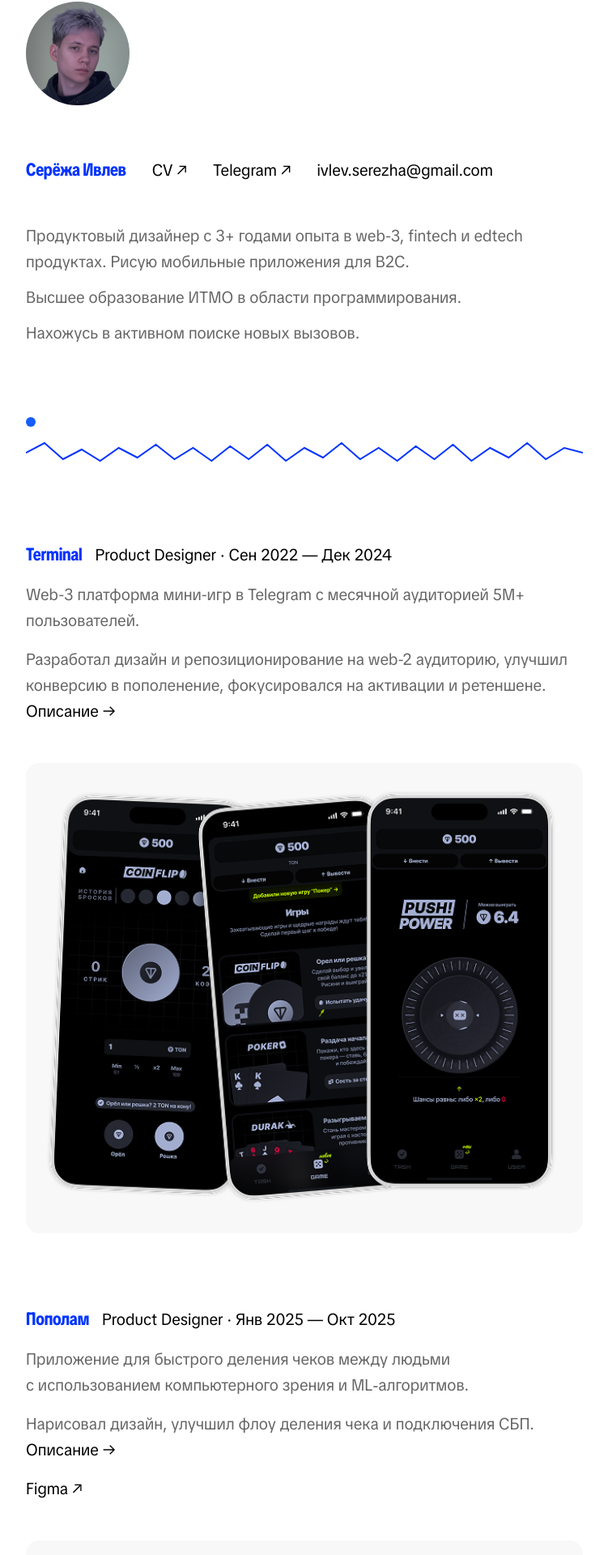
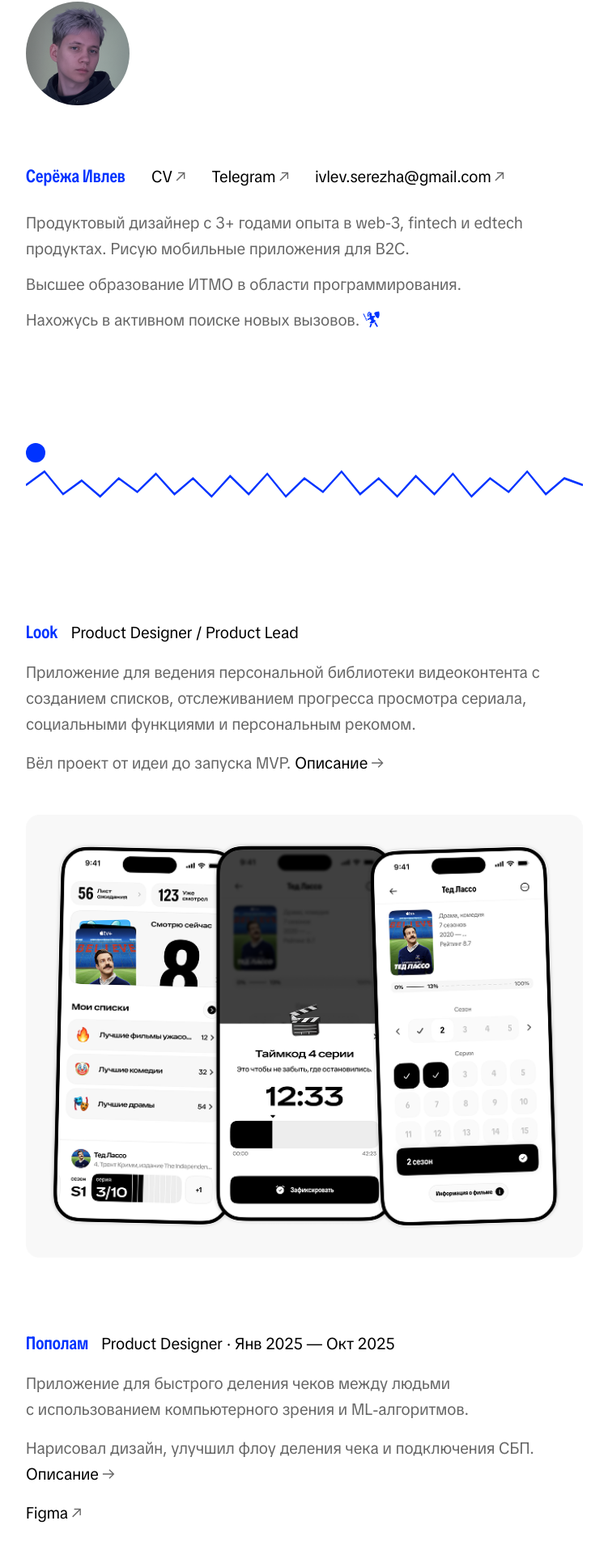
Before and after one commit to scvrdio/portfolio, a Next.js app: page / in a window 1280 px wide. Shown: the part 102-2022 px from the top of the page at 81% size, without its empty margins (264-1015 px from the left). Built offline with nearby package versions, Linux system fonts and the light colour scheme.

Commit message:
links  fixes

```diff
--- a/src/app/globals.css
+++ b/src/app/globals.css
@@ -79,8 +79,8 @@
   }
 
   .ty-title {
-    font-variation-settings: "wdth" 75, "wght" 700, "opsz" 32;
-    letter-spacing: -0.01em;
+    font-variation-settings: "wdth" 75, "wght" 600, "opsz" 32;
+    letter-spacing: 0.01em;
   }
 
   .ty-body {
--- a/src/app/look/page.tsx
+++ b/src/app/look/page.tsx
@@ -14,7 +14,7 @@
 
       <article className="space-y-12">
         {/* ВВЕДЕНИЕ */}
-        <Section title="Введение">
+        <Section title="Look">
           <TextBlock accent="Описание">
             Приложение, которое помогает не терять любимые сериалы, фильмы и новинки. Отслеживание прогресса, ведение списков, друзья и релевантные рекомендации в одном месте. Продукт решает проблему фрагментации медиапросмотра: всё находится в одном месте без лишних функций и перегруженных интерфейсов.
           </TextBlock>
--- a/src/app/page.tsx
+++ b/src/app/page.tsx
@@ -4,7 +4,7 @@
 
 export default function Page() {
   return (
-    <div className="space-y-16 mt-16">
+    <div className="space-y-32 mt-16">
       <HomeHero />
       <WaveDivider />
       <ProjectList />
--- a/src/app/popolam/page.tsx
+++ b/src/app/popolam/page.tsx
@@ -8,12 +8,12 @@
 export default function Page() {
   return (
     <div className="space-y-10">
-      <CaseTopBar title="Попoлам" figmaHref="#" />
+      <CaseTopBar title="Попoлам" figmaHref="https://www.figma.com/design/YSb8QXs053NIUCRF9qtqTV/%D0%9F%D0%BE%D0%BF%D0%BE%D0%BB%D0%B0%D0%BC?node-id=0-1&t=ie10ciZHeCxHMfsz-1" />
       <CaseHero src="/projects/popolam-hero.png" />
 
       <article className="space-y-12">
         {/* ВВЕДЕНИЕ */}
-        <Section title="Введение">
+        <Section title="Пополам">
           <TextBlock accent="Описание">
             Приложение для быстрого деления чеков между людьми с использованием компьютерного зрения и ML-алгоритмов.
             Все траты собираются в одном месте, позиции можно быстро распределить между участниками, а оплату провести
@@ -160,6 +160,7 @@
             В первую очередь добавил больше CTA на подключение СБП: при логине, на главный экран и после каждого создания чека.
             <span className="pbreak" />Создал гостевой сценарий. В нем пользователь переходит по QR-коду и попадает в веб-версию приложения. Здесь отображается информация о чеке и предлагается вписать свое имя, присоединиться к делению и, по желанию, скачать приложение.
             <span className="pbreak" />В остальном флоу выглядит как обычно.
+            <span className="pbreak" />
           </TextBlock>
 
           <MediaBlock
--- a/src/app/terminal/page.tsx
+++ b/src/app/terminal/page.tsx
@@ -13,7 +13,7 @@
 
       <article className="space-y-12">
         {/* ВВЕДЕНИЕ */}
-        <Section title="Введение">
+        <Section title="Terminal">
           <TextBlock accent="Описание">
             Приложение с интегрированными партнерскими казуальными мини-играми, встроенными заданиями и реферальной системой.
           </TextBlock>
--- a/src/components/case/CaseTopBar.tsx
+++ b/src/components/case/CaseTopBar.tsx
@@ -1,4 +1,4 @@
-import Link from "next/link";
+import { Link } from "../ui/Link";
 
 export function CaseTopBar(props: {
     title: string;
@@ -9,19 +9,15 @@
 
     return (
         <div className="flex items-center justify-between gap-4">
-      <Link href={backHref} className="t-title ty-title hover:underline">
-        ← <span className="t-title ty-title">{props.title}</span>
+
+            <Link href={backHref} variant="left">
+                Назад
             </Link>
 
             {props.figmaHref ? (
-        <a
-          href={props.figmaHref}
-          target="_blank"
-          rel="noreferrer"
-          className="t-accent ty-body hover:underline"
-        >
-          Figma ↗
-        </a>
+                <Link href={props.figmaHref} variant="up-right">
+                Figma
+                </Link>
             ) : null}
         </div>
     );
--- a/src/components/home/HomeHero.tsx
+++ b/src/components/home/HomeHero.tsx
@@ -1,8 +1,9 @@
 import Image from "next/image";
+import { Link } from "../ui/Link";
 
 export function HomeHero() {
   return (
-    <section className="space-y-12">
+    <section className="space-y-14">
       {/* avatar */}
       <Image
         src="/profile/me.png"
@@ -15,45 +16,40 @@
       />
 
       {/* links row */}
-      <div className="flex flex-wrap items-baseline gap-x-8 gap-y-0">
-        <p className="t-title ty-title hover:underline">
+      <div className="flex flex-wrap items-baseline gap-x-8 gap-y-0 mb-6">
+        <p className="t-title ty-title">
           Серёжа Ивлев
         </p>
         <div className="flex flex-col sm:flex-row gap-4 sm:gap-x-8 mt-4">
-        <a
-          href="https://drive.google.com/file/d/1n7OB6XH48o5YIqdLwqVIowm41XCQs3EM/view"
-          target="_blank"
-          rel="noreferrer"
-          className="t-accent ty-body hover:underline"
-        >
-          CV ↗
-        </a>
+          <Link href="https://drive.google.com/file/d/1n7OB6XH48o5YIqdLwqVIowm41XCQs3EM/view" variant="up-right">
+            CV
+          </Link>
+          <Link href="https://t.me/serezhaivlev" variant="up-right">
+            Telegram
+          </Link>
 
-        <a
-          href="https://t.me/serezhaivlev"
-          target="_blank"
-          rel="noreferrer"
-          className="t-accent ty-body hover:underline"
-        >
-          Telegram ↗
-        </a>
-
-        <a
-          href="mailto:ivlev.serezha@gmail.com"
-          className="t-accent ty-body hover:underline"
-        >
-          ivlev.serezha@gmail.com
-        </a>
+          <Link href="mailto:ivlev.serezha@gmail.com" variant="up-right">
+            ivlev.serezha@gmail.com
+          </Link>
         </div>
       </div>
 
       {/* text */}
       <div className="mt-[-4] mb-[-16]">
-        <p className="t-body ty-body">
-          Продуктовый дизайнер с 3+ годами опыта в web-3, fintech и edtech продуктах. Рисую мобильные приложения для B2C.
-        <span className="pbreak" />Высшее образование ИТМО в области программирования.
-        <span className="pbreak" />Нахожусь в активном поиске новых вызовов.
-        </p>
+        <div className="t-body ty-body">
+          <p>
+            Продуктовый дизайнер с 3+ годами опыта в web-3, fintech и edtech продуктах. Рисую мобильные приложения для B2C.
+            <span className="pbreak" />Высшее образование ИТМО в области программирования.
+            <span className="pbreak" />
+          </p>
+
+          <p>
+            Нахожусь в активном поиске новых вызовов.
+            <span className="inline-block align-baseline ml-1">
+              <img src="/warrior.svg" alt="" className="inline-block h-[1.1em] w-auto align-[-0.15em]" />
+            </span>
+          </p>
+        </div>
       </div>
     </section>
   );
--- a/src/components/home/ProjectBlock.tsx
+++ b/src/components/home/ProjectBlock.tsx
@@ -1,4 +1,4 @@
-import Link from "next/link";
+import { Link } from "../ui/Link";
 import { TextBlock } from "@/components/ui/TextBlock";
 import { MediaBlock } from "@/components/ui/MediaBlock";
 
@@ -17,9 +17,9 @@
     <section className="space-y-4">
       {/* title + meta */}
       <div className="flex flex-wrap items-baseline gap-x-4 gap-y-2">
-        <Link href={p.href} className="t-title ty-title hover:underline">
+        <p className="t-title ty-title">
           {p.title}
-        </Link>
+        </p>
 
         <p className="t-accent ty-body">{p.meta}</p>
       </div>
@@ -30,25 +30,25 @@
       {/* роль/вклад + ссылка "Описание →" */}
       <TextBlock>
         {p.note}{" "}
-        <Link href={p.href} className="t-accent ty-body hover:underline">
-          Описание →
+        <Link href={p.href} variant="right">
+          Описание
         </Link>
       </TextBlock>
 
       {/* figma */}
       {p.figmaHref ? (
-        <a
-          href={p.figmaHref}
-          target="_blank"
-          rel="noreferrer"
-          className="t-accent ty-body inline-block hover:underline"
-        >
-          Figma ↗
-        </a>
+
+        <Link href={p.figmaHref} variant="up-right">
+          Figma
+        </Link>
       ) : null}
 
       {/* media */}
-      {p.media?.length ? <MediaBlock items={p.media as any} fullWidth /> : null}
+      {p.media?.length ? (
+        <div className="mt-[-24]">
+          <MediaBlock items={p.media as any} fullWidth />
+        </div>
+      ) : null}
     </section>
   );
 }
--- /dev/null
+++ b/src/components/ui/Link.tsx
@@ -0,0 +1,39 @@
+type Variant = "up-right" | "right" | "left";
+
+export function Link({
+  href,
+  children,
+  variant = "up-right",
+}: {
+  href?: string | null;
+  children: React.ReactNode;
+  variant?: Variant;
+}) {
+  if (!href || href.trim() === "" || href === "#") return null;
+
+  const arrow =
+    variant === "right" ? "→" :
+    variant === "left" ? "←" :
+    "↗";
+
+  const shouldOpenNewTab = variant !== "left";
+
+  const Arrow = (
+    <span className="t-accent ty-body text-black/60 transition-colors duration-100 group-hover:text-[#0033ff]">
+      {arrow}
+    </span>
+  );
+
+  return (
+    <a
+      href={href}
+      className="group inline-flex items-center gap-1 t-accent ty-body"
+      target={shouldOpenNewTab ? "_blank" : undefined}
+      rel={shouldOpenNewTab ? "noreferrer" : undefined}
+    >
+      {variant === "left" && Arrow}
+      <span>{children}</span>
+      {variant !== "left" && Arrow}
+    </a>
+  );
+}
--- a/src/components/ui/TextBlock.tsx
+++ b/src/components/ui/TextBlock.tsx
@@ -5,7 +5,7 @@
 
   export function TextBlock({ accent, children }: Props) {
     return (
-      <div className="space-y-3">
+      <div className="space-y-1">
         {accent ? <p className="t-accent ty-body">{accent}</p> : null}
         <div className="t-body ty-body">{children}</div>
       </div>
--- a/src/components/ui/WaveDivider.tsx
+++ b/src/components/ui/WaveDivider.tsx
@@ -1,9 +1,9 @@
 export function WaveDivider() {
     return (
-      <div className="py-6">
-        <div className="h-3 w-3 rounded-full bg-blue-600" />
+      <div className="py-2">
+        <div className="h-6 w-6 rounded-full bg-[#0033FF]" />
         <svg
-          className="mt-3 h-10 w-full"
+          className="mt-0 h-14 w-full"
           viewBox="0 0 720 40"
           preserveAspectRatio="none"
           aria-hidden="true"
--- a/src/data/projects.ts
+++ b/src/data/projects.ts
@@ -1,14 +1,15 @@
 export const projects = [
   {
-    href: "/terminal",
-    title: "Terminal",
-    meta: "Product Designer · Сен 2022 — Дек 2024",
-    description: "Web-3 платформа мини-игр в Telegram с месячной аудиторией 5М+ пользователей. ",
-    note: "Разработал дизайн и репозиционирование на web-2 аудиторию, улучшил конверсию в пополенение, фокусировался на активации и ретеншене.",
+    href: "/look",
+    title: "Look",
+    meta: "Product Designer / Product Lead",
+    description:
+      "Приложение для ведения персональной библиотеки видеоконтента с созданием списков, отслеживанием прогресса просмотра сериала, социальными функциями и персональным рекомом.",
+    note: "Вёл проект от идеи до запуска MVP.",
     media: [
       {
         type: "image",
-        src: "/projects/terminal-hero.png",
+        src: "/projects/look-hero.png",
         mode: "static",
         width: 2000,
         height: 1200,
@@ -35,16 +36,15 @@
     ],
   },
   {
-    href: "/look",
-    title: "Look",
-    meta: "Product Designer / Product Lead · Ноябрь 2025 — ...",
-    description:
-      "Приложение для ведения персональной библиотеки видеоконтента с созданием списков, отслеживанием прогресса просмотра сериала, социальными функциями и персональным рекомом.",
-    note: "Вёл проект от идеи до запуска MVP.",
+    href: "/terminal",
+    title: "Terminal",
+    meta: "Product Designer · Сен 2022 — Дек 2024",
+    description: "Web-3 платформа мини-игр в Telegram с месячной аудиторией 5М+ пользователей. ",
+    note: "Разработал дизайн и репозиционирование на web-2 аудиторию, улучшил конверсию в пополенение, фокусировался на активации и ретеншене.",
     media: [
       {
         type: "image",
-        src: "/projects/look-hero.png",
+        src: "/projects/terminal-hero.png",
         mode: "static",
         width: 2000,
         height: 1200,
@@ -52,4 +52,5 @@
       },
     ],
   },
+
 ] as const;
```
Also changed, not shown: public/warrior.svg (added), 1 other file (tests, documents, lock files or other folders). Lines whose indentation alone changed are shown as unchanged.
